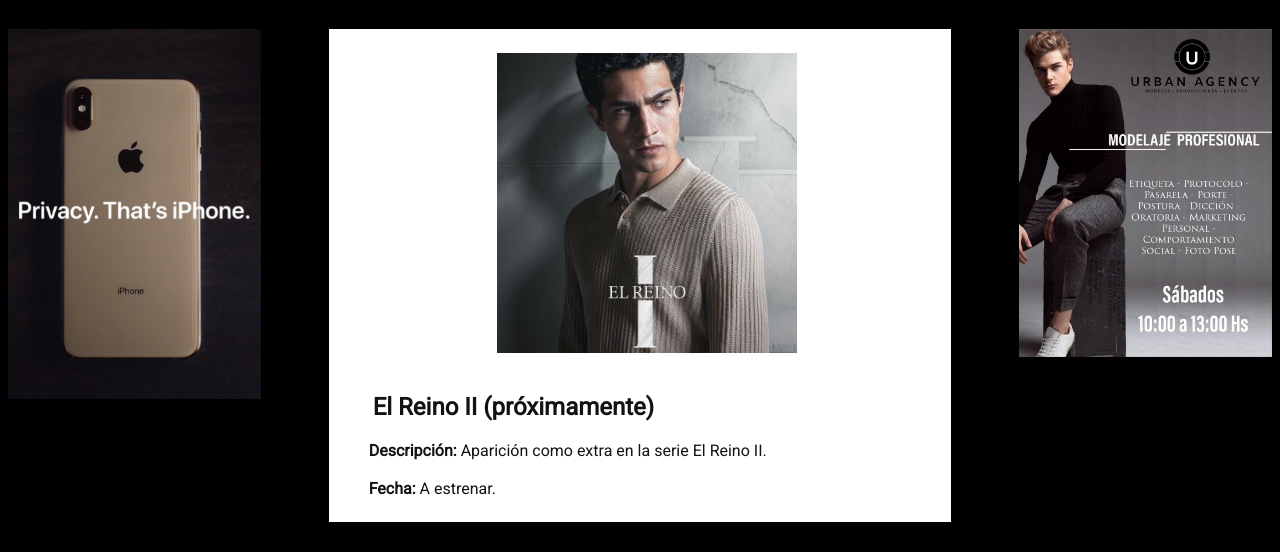
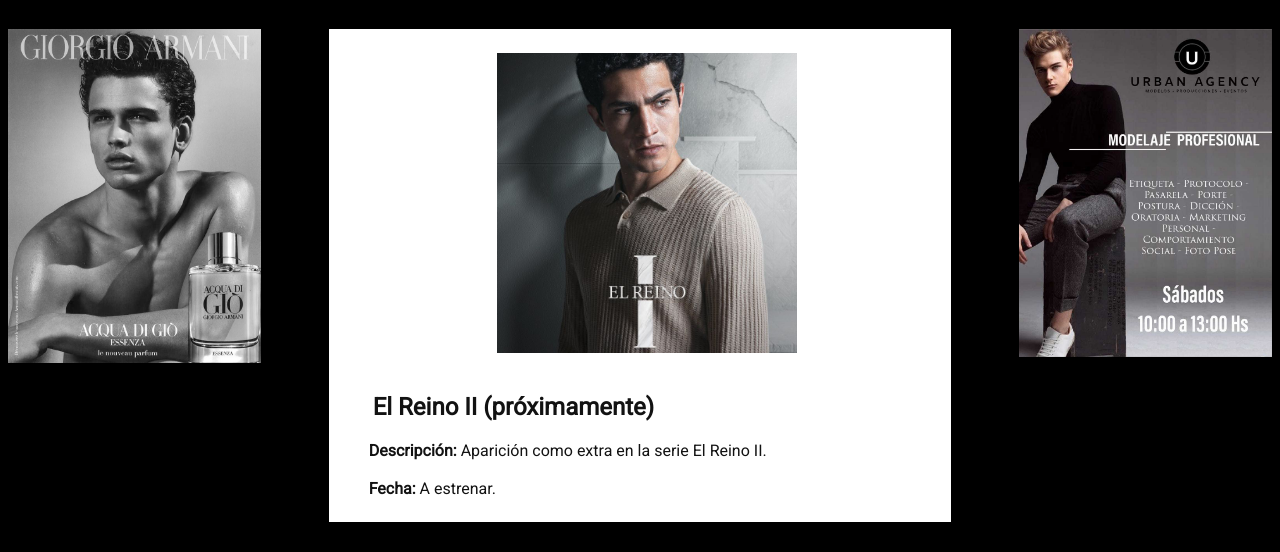
Before and after one commit to chriscoronab/Christian-Corona---Modelo, a plain HTML site: page pages/proyectos.html in a window 1280 px wide. Shown: the part 197-749 px from the top of the page. Drawn offline with nearby package versions, Linux system fonts and the light colour scheme.

Commit message:
preentrega lista

```diff
--- a/css/style.css
+++ b/css/style.css
@@ -709,7 +709,7 @@
     }
     .publicidad1 {
         position: sticky;
-        top: 12em;
+        top: 13em;
         grid-column: 1/2;
         grid-row: 1/4;
     }
--- a/pages/proyectos.html
+++ b/pages/proyectos.html
@@ -26,7 +26,7 @@
     <main class="fuenteRegular">
         <h1 class="tituloPaginas">Proyectos</h1>
     <section class="proyectos-grid">
-    <img src="../assets/img/publicidad1.jpg" alt="publicidad1" class="publicidad1">
+    <img src="../assets/img/publicidad.jpg" alt="publicidad1" class="publicidad1">
     <article id="elReino" class="proyectos" data-aos="fade-up">
         <img src="../assets/img/El-Reino-Temporada-2-Fecha-De-Estreno-Chino-Darin.jpg" alt="elReinoImg">
         <h2 class="proyectosTitulo">El Reino II (próximamente)</h2>
```
Also changed, not shown: 1 other file.
